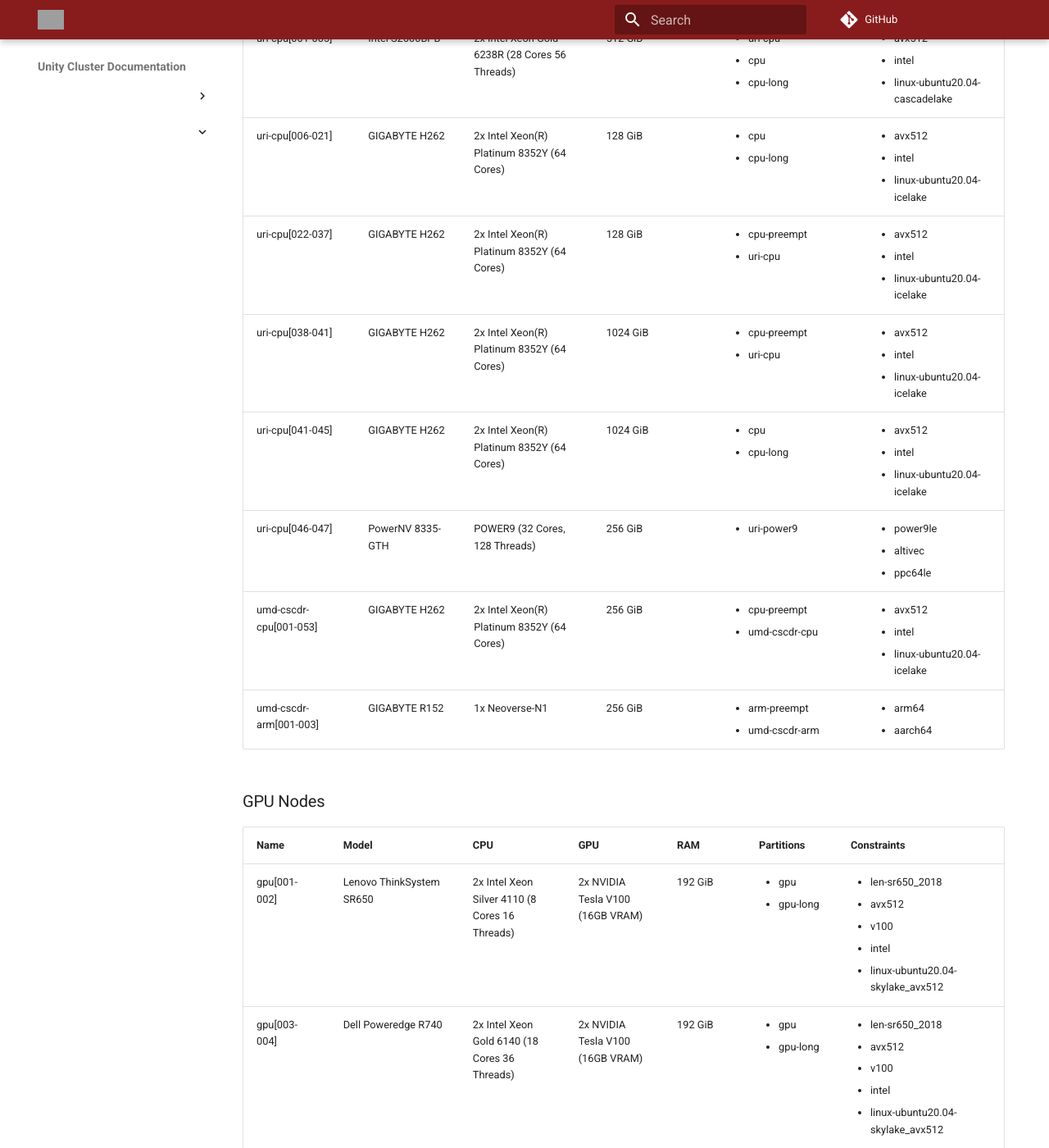
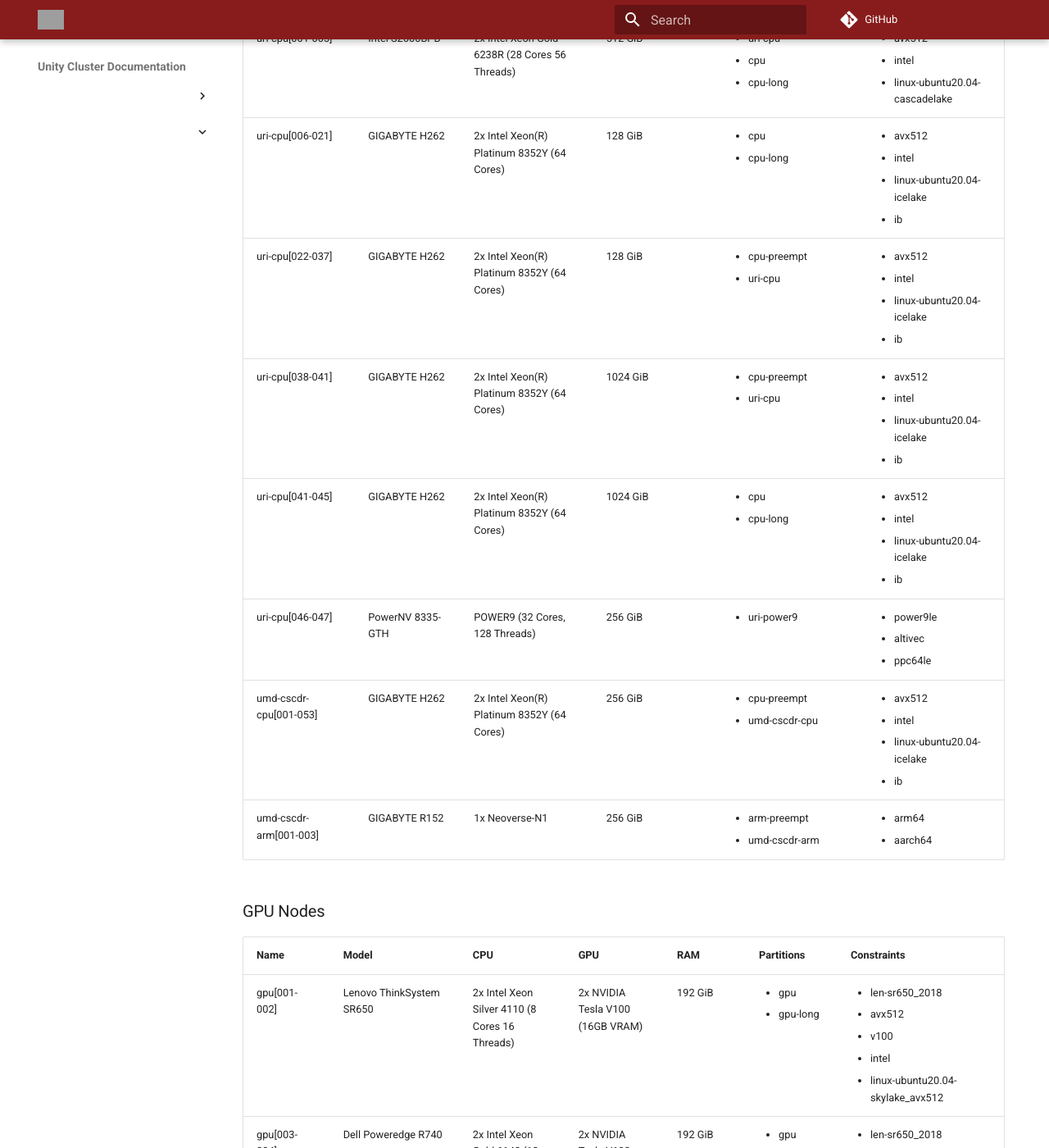
Before and after one commit to UMass-RC/unity-docs, an MkDocs documentation site: the page built from docs/technical/nodelist.md, in a window 1280 px wide and 1400 px high, scrolled down 1834 px. Shown: the whole window at 82% size. Built offline with MkDocs 1.6.1 and Material for MkDocs 9.7.7, drawn with Linux system fonts in a browser that asks for light colours; comment, search, counter and statistics services are not loaded; grey boxes are pictures that could not be loaded.

```diff
--- a/sheets-to-md/output/cpu-nodes.md
+++ b/sheets-to-md/output/cpu-nodes.md
@@ -10,10 +10,10 @@
 | toltec-cpu[001-006]       | Dell R640                | 2x Intel Xeon Gold 5218 CPU (32 Cores 64 Threads) | 383 GiB                                    | <ul><li>toltec-cpu</li><li>cpu-preempt</li></ul>                                                                      | <ul><li>toltec_dell-r640_2021</li><li>avx512</li><li>intel</li><li>linux-ubuntu20.04-cascadelake</li></ul>        |
 | gaoseismolab-cpu[001-005] | Lenovo SR630 v2          | 2x Intel Xeon Platinum 8358 (32 Cores 64 Threads) | 512 GiB                                    | <ul><li>gaoseismolab-cpu</li><li>cpu-preempt</li></ul>                                                                | <ul><li>avx512</li><li>intel</li><li>linux-ubuntu20.04-icelake</li></ul>                                          |
 | uri-cpu[001-005]          | Intel S2600BPB           | 2x Intel Xeon Gold 6238R (28 Cores 56 Threads)    | 512 GiB                                    | <ul><li>uri-cpu</li><li>cpu</li><li>cpu-long</li></ul>                                                                | <ul><li>avx512</li><li>intel</li><li>linux-ubuntu20.04-cascadelake</li></ul>                                      |
-| uri-cpu[006-021]          | GIGABYTE H262            | 2x Intel Xeon(R) Platinum 8352Y (64 Cores)        | 128 GiB                                    | <ul><li>cpu</li><li>cpu-long</li></ul>                                                                                | <ul><li>avx512</li><li>intel</li><li>linux-ubuntu20.04-icelake</li></ul>                                          |
-| uri-cpu[022-037]          | GIGABYTE H262            | 2x Intel Xeon(R) Platinum 8352Y (64 Cores)        | 128 GiB                                    | <ul><li>cpu-preempt</li><li>uri-cpu</li></ul>                                                                         | <ul><li>avx512</li><li>intel</li><li>linux-ubuntu20.04-icelake</li></ul>                                          |
-| uri-cpu[038-041]          | GIGABYTE H262            | 2x Intel Xeon(R) Platinum 8352Y (64 Cores)        | 1024 GiB                                   | <ul><li>cpu-preempt</li><li>uri-cpu</li></ul>                                                                         | <ul><li>avx512</li><li>intel</li><li>linux-ubuntu20.04-icelake</li></ul>                                          |
-| uri-cpu[041-045]          | GIGABYTE H262            | 2x Intel Xeon(R) Platinum 8352Y (64 Cores)        | 1024 GiB                                   | <ul><li>cpu</li><li>cpu-long</li></ul>                                                                                | <ul><li>avx512</li><li>intel</li><li>linux-ubuntu20.04-icelake</li></ul>                                          |
+| uri-cpu[006-021]          | GIGABYTE H262            | 2x Intel Xeon(R) Platinum 8352Y (64 Cores)        | 128 GiB                                    | <ul><li>cpu</li><li>cpu-long</li></ul>                                                                                | <ul><li>avx512</li><li>intel</li><li>linux-ubuntu20.04-icelake</li><li>ib</li></ul>                               |
+| uri-cpu[022-037]          | GIGABYTE H262            | 2x Intel Xeon(R) Platinum 8352Y (64 Cores)        | 128 GiB                                    | <ul><li>cpu-preempt</li><li>uri-cpu</li></ul>                                                                         | <ul><li>avx512</li><li>intel</li><li>linux-ubuntu20.04-icelake</li><li>ib</li></ul>                               |
+| uri-cpu[038-041]          | GIGABYTE H262            | 2x Intel Xeon(R) Platinum 8352Y (64 Cores)        | 1024 GiB                                   | <ul><li>cpu-preempt</li><li>uri-cpu</li></ul>                                                                         | <ul><li>avx512</li><li>intel</li><li>linux-ubuntu20.04-icelake</li><li>ib</li></ul>                               |
+| uri-cpu[041-045]          | GIGABYTE H262            | 2x Intel Xeon(R) Platinum 8352Y (64 Cores)        | 1024 GiB                                   | <ul><li>cpu</li><li>cpu-long</li></ul>                                                                                | <ul><li>avx512</li><li>intel</li><li>linux-ubuntu20.04-icelake</li><li>ib</li></ul>                               |
 | uri-cpu[046-047]          | PowerNV 8335-GTH         | POWER9 (32 Cores, 128 Threads)                    | 256 GiB                                    | <ul><li>uri-power9</li><ul>                                                                                           | <ul><li>power9le</li><li>altivec</li><li>ppc64le</li></ul>                                                        |
-| umd-cscdr-cpu[001-053]    | GIGABYTE H262            | 2x Intel Xeon(R) Platinum 8352Y (64 Cores)        | 256 GiB                                    | <ul><li>cpu-preempt</li><li>umd-cscdr-cpu</li>                                                                        | <ul><li>avx512</li><li>intel</li><li>linux-ubuntu20.04-icelake</li></ul>                                          |
+| umd-cscdr-cpu[001-053]    | GIGABYTE H262            | 2x Intel Xeon(R) Platinum 8352Y (64 Cores)        | 256 GiB                                    | <ul><li>cpu-preempt</li><li>umd-cscdr-cpu</li>                                                                        | <ul><li>avx512</li><li>intel</li><li>linux-ubuntu20.04-icelake</li><li>ib</li></ul>                               |
 | umd-cscdr-arm[001-003]    | GIGABYTE R152            | 1x Neoverse-N1                                    | 256 GiB                                    | <ul><li>arm-preempt</li><li>umd-cscdr-arm</li>                                                                        | <ul><li>arm64</li><li>aarch64</li></ul>                                                                           |
--- a/sheets-to-md/output/gpu-nodes.md
+++ b/sheets-to-md/output/gpu-nodes.md
@@ -11,9 +11,9 @@
 | gypsum-gpu[157-181]  | TYAN B7109F77DV14HR-2T-N                 | 2x Intel Xeon Silver 4116 (24 Cores 48 Threads)     | 8x NVIDIA GeForce GTX 2080 Ti (11GB VRAM) | 384 GiB | <ul><li>gypsum-2080ti</li><li>gpu-preempt</li></ul>         | <ul><li>linux-ubuntu20.04-skylake_avx512</li></ul>                                                                     |
 | gypsum-gpu[182-189]  | Supermicro SYS-4029GP-TRT2               | 2x Intel Xeon Silver 4116 (24 Cores 48 Threads)     | 8x NVIDIA Quadro RTX 8000 (48GB VRAM)     | 384 GiB | <ul><li>gypsum-rtx8000</li><li>gpu-preempt</li></ul>        | <ul><li>linux-ubuntu20.04-skylake_avx512</li></ul>                                                                     |
 | gypsum-gpu[190-192]  | Supermicro SYS-4029GP-TRT2               | 2x Intel Xeon Silver 4116 (24 Cores 48 Threads)     | 8x NVIDIA GeForce GTX 2080 Ti (11GB VRAM) | 384 GiB | <ul><li>gypsum-2080ti</li><li>gpu-preempt</li></ul>         | <ul><li>linux-ubuntu20.04-skylake_avx512</li></ul>                                                                     |
-| uri-gpu[001-004]     | GIGABYTE H262                            | 2x Intel Xeon(R) Platinum 8352Y (64 Cores)          | 4x NVIDIA Tesla A100 (80GB VRAM)          | 512 GiB | <ul><li>gpu</li><li>gpu-long</li></ul>                      | <ul><li>avx512</li><li>intel</li><li>linux-ubuntu20.04-icelake</li><li>a100</li></ul>                                  |
-| uri-gpu[005-008]     | GIGABYTE H262                            | 2x Intel Xeon(R) Platinum 8352Y (64 Cores)          | 4x NVIDIA Tesla A100 (80GB VRAM)          | 512 GiB | <ul><li>gpu-preempt</li><li>uri-gpu</li></ul>               | <ul><li>avx512</li><li>intel</li><li>linux-ubuntu20.04-icelake</li><li>a100</li></ul>                                  |
-| umd-cscdr-gpu001     | GIGABYTE H263                            | 2x Intel Xeon(R) Platinum 8352Y (64 Cores)          | 4x NVIDIA Tesla A100 (80GB VRAM)          | 513 GiB | <ul><li>gpu-preempt</li><li>umd-cscdr-gpu</li></ul>         | <ul><li>avx512</li><li>intel</li><li>linux-ubuntu20.04-icelake</li><li>a100</li></ul>                                  |
+| uri-gpu[001-004]     | GIGABYTE H262                            | 2x Intel Xeon(R) Platinum 8352Y (64 Cores)          | 4x NVIDIA Tesla A100 (80GB VRAM)          | 512 GiB | <ul><li>gpu</li><li>gpu-long</li></ul>                      | <ul><li>avx512</li><li>intel</li><li>linux-ubuntu20.04-icelake</li><li>ib</li><li>a100</li></ul>                       |
+| uri-gpu[005-008]     | GIGABYTE H262                            | 2x Intel Xeon(R) Platinum 8352Y (64 Cores)          | 4x NVIDIA Tesla A100 (80GB VRAM)          | 512 GiB | <ul><li>gpu-preempt</li><li>uri-gpu</li></ul>               | <ul><li>avx512</li><li>intel</li><li>linux-ubuntu20.04-icelake</li><li>ib</li><li>a100</li></ul>                       |
+| umd-cscdr-gpu001     | GIGABYTE H263                            | 2x Intel Xeon(R) Platinum 8352Y (64 Cores)          | 4x NVIDIA Tesla A100 (80GB VRAM)          | 513 GiB | <ul><li>gpu-preempt</li><li>umd-cscdr-gpu</li></ul>         | <ul><li>avx512</li><li>intel</li><li>linux-ubuntu20.04-icelake</li><li>ib</li><li>a100</li></ul>                       |
 | power9-gpu[001-006]  | IBM PowerSystem AC922 (PowerNV 8335-GTH) | 2x Power9 (32 Cores 128 Threads)                    | 2x NVIDIA Tesla V100 (32GB VRAM)          | 256GiB  | <ul><li>power9-gpu</li><li>power9-gpu-preempt</li></ul>     | <ul><li>power9le</li><li>ppc64le</li><li>altivec</li></li>v100</li></ul>                                               |
 | power9-gpu[007-008]  | IBM PowerSystem AC922 (PowerNV 8335-GTH) | 2x Power9 (32 Cores 128 Threads)                    | 2x NVIDIA Tesla V100 (32GB VRAM)          | 256GiB  | <ul><li>power9-gpu-osg</li><li>power9-gpu-preempt</li></ul> | <ul><li>power9le</li><li>ppc64le</li><li>altivec</li></li>v100</li></ul>                                               |
 | power9-gpu[009-016]  | IBM PowerSystem AC922 (PowerNV 8335-GTH) | 2x Power9 (40 Cores 160 Threads)                    | 4x NVIDIA Tesla V100 (16GB VRAM)          | 512GiB  | <ul><li>power9-gpu</li><li>power9-gpu-preempt</li></ul>     | <ul><li>power9le</li><li>ppc64le</li><li>altivec</li></li>v100</li></ul>                                               |
```
